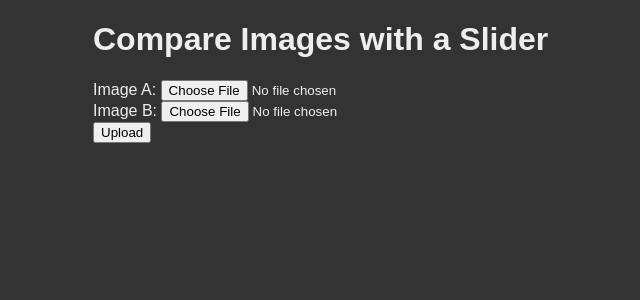
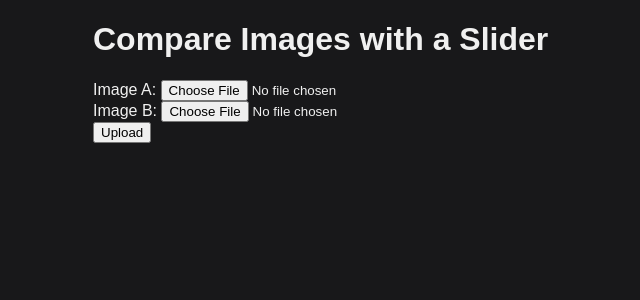
Before and after one commit to bobcao3/supersimple-imgsli, a Flask app: page / in a window 1280 px wide. Shown: the top 300 px of the page, without its empty margins (147-787 px from the left). Run offline with Flask 3, Linux system fonts and the light colour scheme; some libraries are stand-ins or nearby versions.

Commit message:
update themeing

```diff
--- a/templates/base.html
+++ b/templates/base.html
@@ -7,19 +7,19 @@
   <script src="https://unpkg.com/htmx.org@1.9.2"></script>
   <!-- Simple styling -->
   <style>
-    body {
-      background-color: #333333;  /* Dark gray background */
-      color: #eeeeee;             /* Very light gray text */
-      margin: 0;
-      font-family: Arial, sans-serif;
+    :root {
+      --page-bg-color: #18181a;
+      --text-color: #f0f0f0;
+    }
+    [data-theme="dark"] {
+      --page-bg-color: #18181a;
+      --text-color: #f0f0f0;
     }
 
-    /* Dark mode (via user’s system preference) */
-    @media (prefers-color-scheme: dark) {
-      body {
-        background-color: #333333;
-        color: #eeeeee;
-      }
+    body {
+        font-family: sans-serif;
+        background-color: var(--page-bg-color);
+        color: var(--text-color);
     }
 
     .page-container {
```
